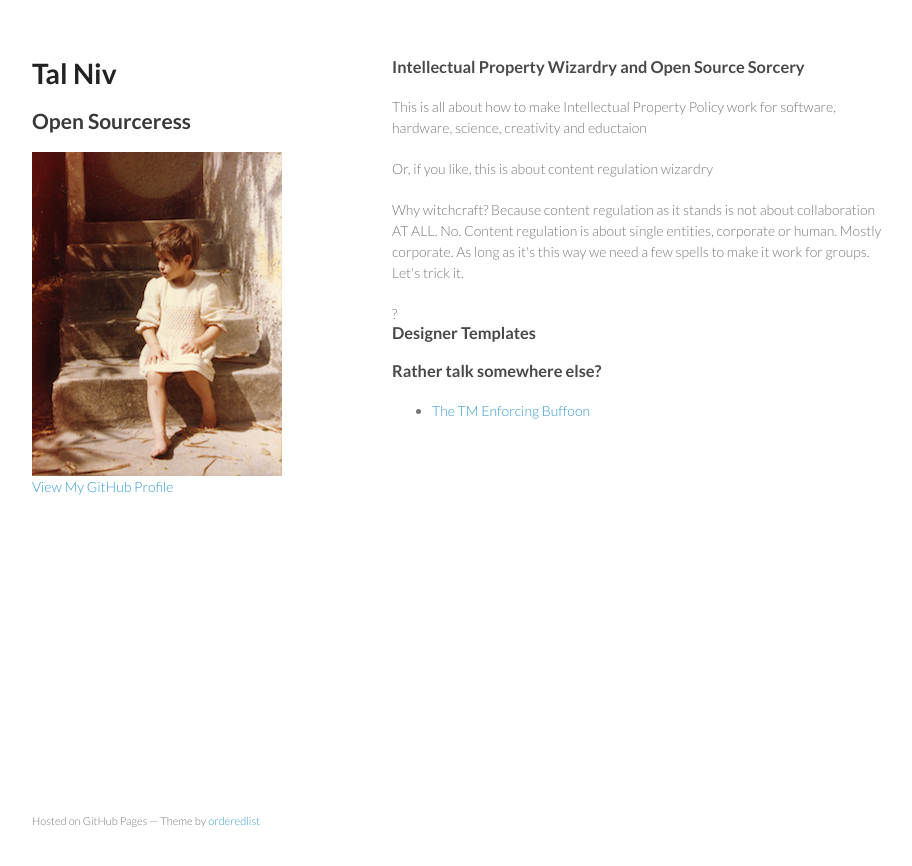
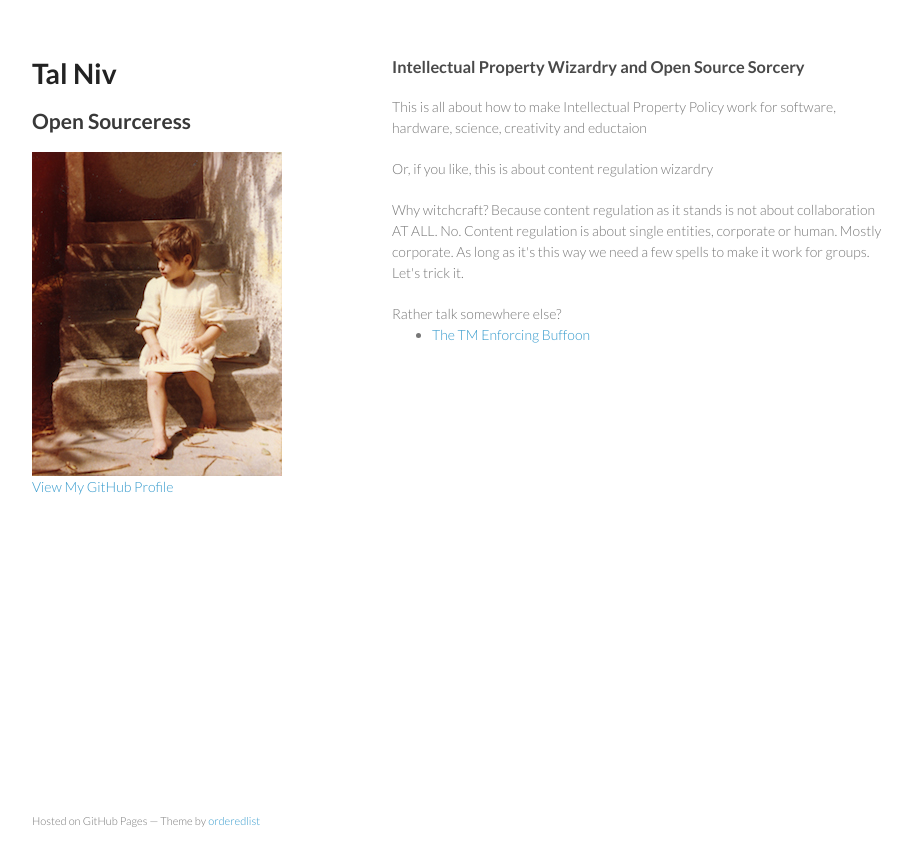
Before and after one commit to talniv/talniv.github.io, a Jekyll site: the page built from index.html, in a window 1280 px wide. Shown: the top 866 px of the page, without its empty margins (178-1090 px from the left). Built offline with Jekyll 4.4.1, drawn with Linux system fonts in a browser that asks for light colours.

Commit message:
Update index.html

```diff
--- a/index.html
+++ b/index.html
@@ -37,14 +37,9 @@ subtitle: Open Sourceress
 <p>This is all about how to make Intellectual Property Policy work for software, hardware, science, creativity and eductaion</p>
 
 <p> Or, if you like, this is about content regulation wizardry </p>
-<p> Why witchcraft? Because content regulation as it stands is not about collaboration AT ALL. No. Content regulation is about single entities, corporate or human. Mostly corporate. As long as it's this way we need a few spells to make it work for groups. Let's trick it. </p>?
+<p> Why witchcraft? Because content regulation as it stands is not about collaboration AT ALL. No. Content regulation is about single entities, corporate or human. Mostly corporate. As long as it's this way we need a few spells to make it work for groups. Let's trick it. </p>
 
-<h3>
-<a name="designer-templates" class="anchor" href="#designer-templates"><span class="octicon octicon-link"></span></a>Designer Templates</h3>
 
-<p> </p>
-
-<h3>
 <a name="talk-elsewhere?" class="anchor" href=""><span class="octicon octicon-link"></span></a>Rather talk somewhere else?</h3>
 <ul>
   {% for post in site.posts %}
```
